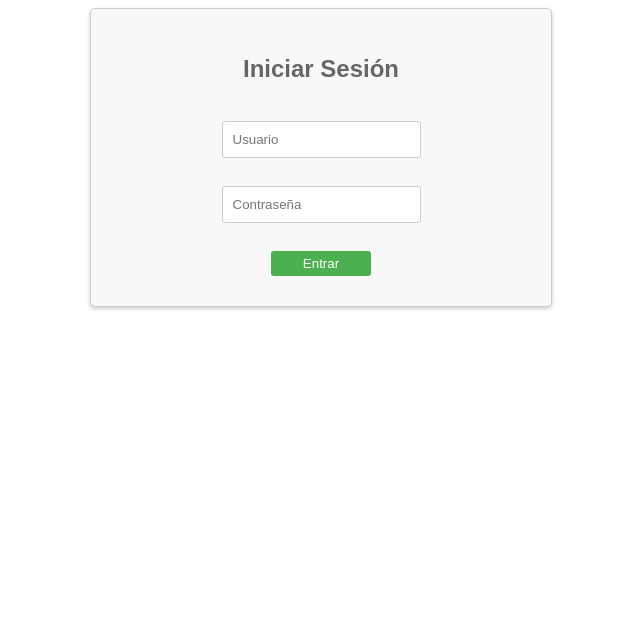
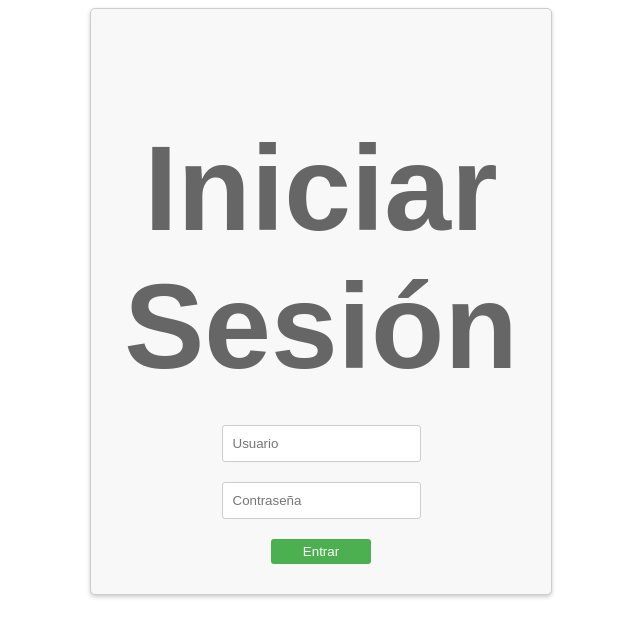
Before and after one commit to Gabrielbello19/Proyecto-granja, a PHP site: page / in a window 1280 px wide. Shown: the top 637 px of the page, without its empty margins (319-959 px from the left). Run offline with PHP 8.4, Linux system fonts and the light colour scheme.

Commit message:
cambios mamones al css

```diff
--- a/index.html
+++ b/index.html
@@ -7,15 +7,12 @@
         <link rel="stylesheet" href="vista/css/menu.css">
     </head>
     <body>
-        <form class="formulario-de-registro" >
-            <h1>Iniciar Sesión</h1>
-            <br>
-            <input type="text" name="usuario" placeholder="Usuario">
-            <br>
-            <br>
-            <input type="text" name="contraseña" placeholder="Contraseña">
-            <br>
-            <br>
-            <input style="width: 100px; height: 25px;" type="submit" value="Entrar">
-        </form>
+        <div class="contenedor">
+            <form>
+                <h1>Iniciar Sesión</h1>
+                <input class="input-usuario" type="text" name="usuario" placeholder="Usuario">
+                <input class="input-usuario" type="password" name="contraseña" placeholder="Contraseña">
+                <input class="boton-enviar" style="width: 100px; height: 25px;" type="submit" value="Entrar">
+            </form>
+        </div>
     </body>
--- a/vista/css/menu.css
+++ b/vista/css/menu.css
@@ -1,45 +1,54 @@
+* {
+    font-family: sans-serif;
+}
+
 /* Estilos para el contenedor de formulario */
-.formulario-de-registro {
+.contenedor {
     max-width: 400px;
     text-align: center;
     margin: auto;
-    font-family: sans-serif;
     border: 1px solid #ccc;
     padding: 30px;
     background-color: #f8f8f8;
     border-radius: 5px;
-    box-shadow: 0 2px 4px rgba(0,0,0,0.2);
+    box-shadow: 0 2px 4px #00000033;
 }
 
 /* Estilos para el texto de encabezado */
-  .formulario-de-registro h1 {
+.contenedor form h1 {
     text-align: center;
-    font-size: 1.5rem;
-    margin-bottom: 20px;
+    font-size: 120px;
+    margin-bottom: 30px;
     color: #666;
 }
 
 /* Estilos para los campos de entrada */
-  .formulario-de-registro input[type="text"] {
-
+.input-usuario {
+    display: block;
     padding: 10px;
-    margin-bottom: 10px;
+    margin: auto;
+    margin-bottom: 20px;
     border: 1px solid #ccc;
     border-radius: 3px;
+    /*outline: 3px solid #0000;
+    transition: outline-color .12s;*/
 }
 
-  .formulario-de-registro input[type="text"]:focus {
-    border: 3px solid #4CAF50;
+.input-usuario:focus {
+    outline: 3px solid #4CAF50;
 }
 
 /* Estilos para el botón de enviar */
-  .formulario-de-registro input[type="submit"] {
+.boton-enviar {
     background-color: #4CAF50;
     color: white;
     border: none;
     border-radius: 3px;
     cursor: pointer;
-    text-align: center;
     margin: auto;
-    font-family: sans-serif;
+    /*transition: background-color .12s;*/
 }
+
+.boton-enviar:hover {
+    background-color: #7CCF80;
+}
```
Lines whose indentation alone changed are shown as unchanged.
